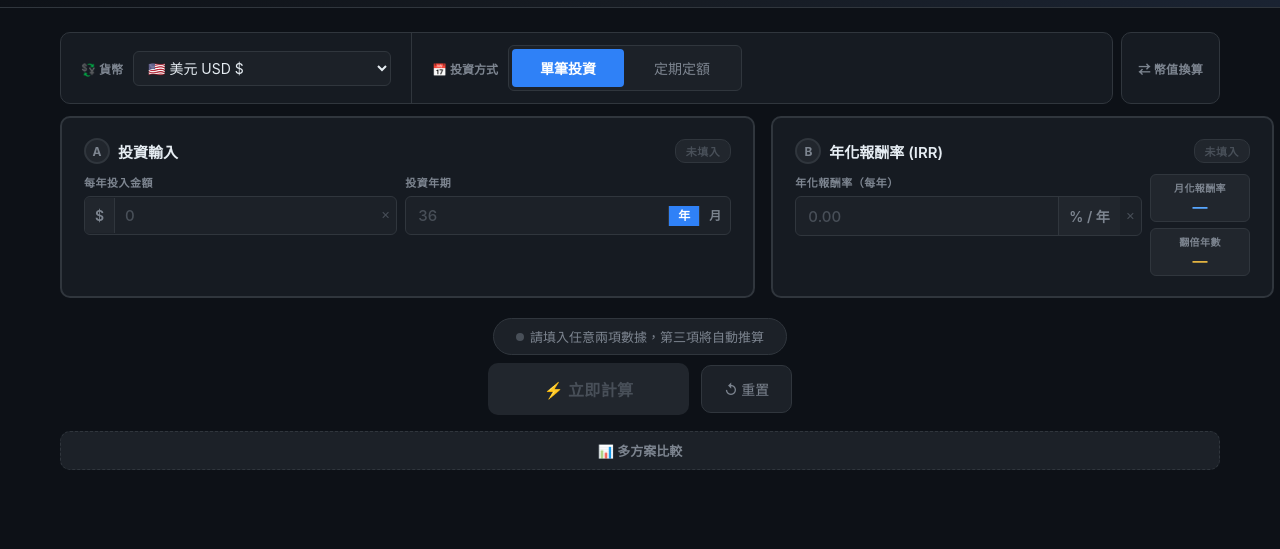
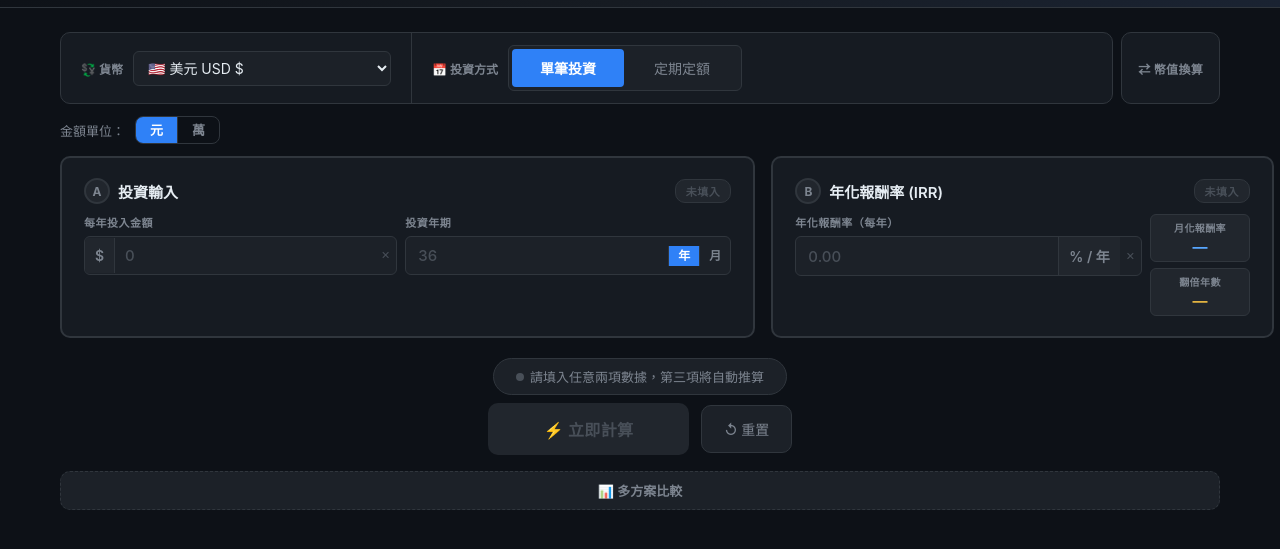
Before and after one commit to stratofin/irr-calculator, a plain HTML site: page index.html in a window 1280 px wide. Shown: the part 51-600 px from the top of the page. Drawn offline with Linux system fonts and the light colour scheme.

Commit message:
Add amount unit toggle and update calculations

```diff
--- a/index.html
+++ b/index.html
@@ -500,6 +500,38 @@
     .period-unit-btn.active { background: var(--primary); color: #fff; }
     .period-unit-btn:hover:not(.active) { background: var(--surface3); color: var(--text); }
 
+    /* ── Amount unit toggle bar (元/萬 or $/K) ── */
+    .amount-unit-bar {
+      display: flex;
+      align-items: center;
+      gap: 10px;
+      margin: 0 0 12px 0;
+      font-size: 13px;
+      color: var(--text-muted);
+    }
+    .amount-unit-label { white-space: nowrap; }
+    .amount-unit-group {
+      display: flex;
+      border-radius: 8px;
+      overflow: hidden;
+      border: 1px solid var(--border);
+    }
+    .amount-unit-btn {
+      background: transparent;
+      border: none;
+      color: var(--text-muted);
+      font-size: 13px;
+      font-weight: 600;
+      padding: 4px 14px;
+      cursor: pointer;
+      transition: all 0.15s;
+      font-family: inherit;
+      line-height: 1.4;
+    }
+    .amount-unit-btn + .amount-unit-btn { border-left: 1px solid var(--border); }
+    .amount-unit-btn.active { background: var(--primary); color: #fff; }
+    .amount-unit-btn:hover:not(.active) { background: var(--surface3); color: var(--text); }
+
     /* ── View toggle button ── */
     .view-toggle-btn {
       background: var(--surface2);
@@ -1078,6 +1110,15 @@
   <div class="error-msg" id="error-msg">
     <span>⚠️</span>
     <span id="error-text">請確認輸入資料</span>
+  </div>
+
+  <!-- ══ Amount unit toggle ══ -->
+  <div class="amount-unit-bar">
+    <span class="amount-unit-label" id="amount-unit-label">金額單位：</span>
+    <div class="amount-unit-group">
+      <button class="amount-unit-btn active" id="unit-yuan" onclick="setAmountUnit(1)">元</button>
+      <button class="amount-unit-btn" id="unit-wan" onclick="setAmountUnit(10000)">萬</button>
+    </div>
   </div>
 
   <!-- ══ THREE DATA CARDS ══ -->
@@ -1447,12 +1488,12 @@ function resetAll() {
 function getCardValue(card) {
   if (card === 'invest') {
     if (mode === 'single') {
-      const amt = parseFloat(document.getElementById('single-amount').value);
+      const amt = parseFloat(document.getElementById('single-amount').value) * amountUnit;
       const yrs = getSingleYears();
       if (!isNaN(amt) && amt > 0 && !isNaN(yrs) && yrs >= 1/12) return { amount: amt, years: yrs };
       return null;
     } else {
-      const pmt = parseFloat(document.getElementById('pmt-amount').value);
+      const pmt = parseFloat(document.getElementById('pmt-amount').value) * amountUnit;
       const yrs = parseFloat(document.getElementById('pmt-years').value);
       const freq = parseInt(document.getElementById('pmt-freq').value);
       if (!isNaN(pmt) && pmt > 0 && !isNaN(yrs) && yrs >= 1) return { pmt, years: yrs, freq };
@@ -1460,7 +1501,7 @@ function getCardValue(card) {
     }
   }
   if (card === 'return') {
-    const v = parseFloat(document.getElementById('return-amount').value);
+    const v = parseFloat(document.getElementById('return-amount').value) * amountUnit;
     return (!isNaN(v) && v > 0) ? v : null;
   }
   if (card === 'irr') {
@@ -1531,7 +1572,7 @@ function updateSummaries() {
 
   // Invest summary
   if (mode === 'single') {
-    const amt = parseFloat(document.getElementById('single-amount').value);
+    const amt = parseFloat(document.getElementById('single-amount').value) * amountUnit;
     const rawVal = parseFloat(document.getElementById('single-years').value);
     const yrs = getSingleYears();
     const el = document.getElementById('sum-single-total');
@@ -1553,7 +1594,7 @@ function updateSummaries() {
     }
     document.getElementById('summary-periodic').classList.remove('visible');
   } else {
-    const pmt = parseFloat(document.getElementById('pmt-amount').value);
+    const pmt = parseFloat(document.getElementById('pmt-amount').value) * amountUnit;
     const yrs = parseFloat(document.getElementById('pmt-years').value);
     const freq = parseInt(document.getElementById('pmt-freq').value);
     const summary = document.getElementById('summary-periodic');
@@ -1568,7 +1609,7 @@ function updateSummaries() {
   }
 
   // Return summary
-  const fv = parseFloat(document.getElementById('return-amount').value);
+  const fv = parseFloat(document.getElementById('return-amount').value) * amountUnit;
   const rSummary = document.getElementById('summary-return');
   if (!isNaN(fv) && fv > 0) {
     // Try to compute profit if invest is filled
@@ -1731,7 +1772,7 @@ function calculate() {
       const fvCalc = calcFV(invest, r_annual);
       if (!isFinite(fvCalc) || fvCalc <= 0) { showError(t('errAbnormal')); return; }
       const el = document.getElementById('return-amount');
-      el.value = fvCalc.toFixed(2);
+      el.value = (fvCalc / amountUnit).toFixed(2);
       el.classList.add('result-value');
       filledFields.return = true;
       setCardCalculated('return');
@@ -1753,7 +1794,7 @@ function calculate() {
           : fv * r_annual / (Math.pow(1 + r_annual, n) - 1);
         if (!isFinite(amt) || amt <= 0) { showError(t('errAbnormal')); return; }
         const el = document.getElementById('single-amount');
-        el.value = amt.toFixed(2);
+        el.value = (amt / amountUnit).toFixed(2);
         el.classList.add('result-value');
         filledFields.invest = true;
         setCardCalculated('invest');
@@ -1766,7 +1807,7 @@ function calculate() {
         const PMT = calcPMT(fv, r_annual, yrs, freq);
         if (!isFinite(PMT) || PMT <= 0) { showError(t('errAbnormal')); return; }
         const el = document.getElementById('pmt-amount');
-        el.value = PMT.toFixed(2);
+        el.value = (PMT / amountUnit).toFixed(2);
         el.classList.add('result-value');
         filledFields.invest = true;
         setCardCalculated('invest');
@@ -1937,21 +1978,89 @@ const T = {
 
 function t(key) { return T[lang][key]; }
 
+// ── Amount unit (元/萬 for zh; $/K for en) ──
+let amountUnit = 1; // 1=元/$  10000=萬  1000=K
+
+function setAmountUnit(unit) {
+  if (amountUnit === unit) return;
+
+  // 換算已填入的數值（display值 × 舊單位 ÷ 新單位 = 新display值）
+  ['single-amount', 'pmt-amount', 'return-amount'].forEach(id => {
+    const el = document.getElementById(id);
+    if (!el || el.value === '') return;
+    const v = parseFloat(el.value);
+    if (!isNaN(v)) {
+      const internal = v * amountUnit;       // 還原為元
+      const newDisplay = internal / unit;    // 換成新單位顯示
+      // 若能整除就不留小數，否則最多 4 位
+      el.value = Number.isInteger(newDisplay) ? newDisplay : parseFloat(newDisplay.toFixed(4));
+    }
+  });
+
+  amountUnit = unit;
+  _refreshAmountUnitUI();
+
+  // 重新判斷 filledFields（換算後可能改變 valid 狀態）
+  ['invest', 'return'].forEach(card => {
+    const val = getCardValue(card);
+    filledFields[card] = (val !== null);
+    updateCardState(card);
+  });
+  updateHint();
+  hideResult();
+}
+
+function _refreshAmountUnitUI() {
+  const isEn = lang === 'en';
+  const unitWan = isEn ? 1000 : 10000;
+  const labelYuan = isEn ? '$' : '元';
+  const labelWan  = isEn ? 'K' : '萬';
+  const barLabel  = isEn ? 'Unit: ' : '金額單位：';
+
+  document.getElementById('amount-unit-label').textContent = barLabel;
+  const btnYuan = document.getElementById('unit-yuan');
+  const btnWan  = document.getElementById('unit-wan');
+  if (btnYuan) {
+    btnYuan.textContent = labelYuan;
+    btnYuan.onclick = () => setAmountUnit(1);
+    btnYuan.classList.toggle('active', amountUnit === 1);
+  }
+  if (btnWan) {
+    btnWan.textContent = labelWan;
+    btnWan.onclick = () => setAmountUnit(unitWan);
+    btnWan.classList.toggle('active', amountUnit !== 1);
+  }
+}
+
 // ── Period unit (年/月) ──────────────────
 let periodUnit = 'yr'; // 'yr' | 'mo'
 
 function setPeriodUnit(unit) {
+  if (periodUnit === unit) return; // 沒有切換，不做事
+  const inp = document.getElementById('single-years');
+  const currentVal = parseFloat(inp.value);
+
+  // 先切換單位
   periodUnit = unit;
   document.getElementById('unit-yr').classList.toggle('active', unit === 'yr');
   document.getElementById('unit-mo').classList.toggle('active', unit === 'mo');
-  const inp = document.getElementById('single-years');
+
   if (unit === 'mo') {
     inp.placeholder = '432';
     inp.max = '600';
+    // 有填數字：年 → 月（× 12）
+    if (!isNaN(currentVal) && currentVal > 0) {
+      inp.value = Math.round(currentVal * 12);
+    }
   } else {
     inp.placeholder = '36';
     inp.max = '50';
-  }
+    // 有填數字：月 → 年（÷ 12，最少 1）
+    if (!isNaN(currentVal) && currentVal > 0) {
+      inp.value = Math.max(1, Math.round(currentVal / 12));
+    }
+  }
+
   onFieldChange('invest');
 }
 
@@ -2021,6 +2130,7 @@ function applyLang() {
   });
   updateHint();
   updateRateDisplay();
+  _refreshAmountUnitUI(); // 語言切換時同步金額單位按鈕文字
 }
 
 // ══════════════════════════════════════════
```
